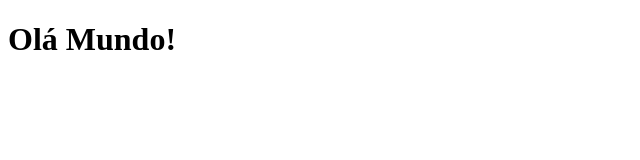
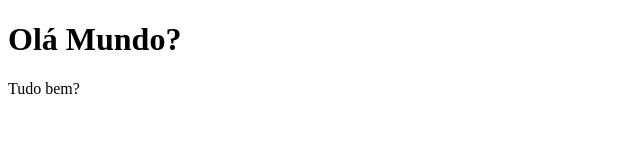
Before and after one commit to EmaFerreira-IAI/segundorepositorio, a plain HTML site: page index.html in a window 1280 px wide. Shown: the whole page, without its empty margins (0-640 px from the left). Drawn offline with Linux system fonts and the light colour scheme.

Commit message:
Update index.html

```diff
--- a/index.html
+++ b/index.html
@@ -8,7 +8,8 @@
 </head>
 
 <body>
-    <h1>Olá Mundo!</h1>
+    <h1>Olá Mundo?</h1>
+    <p>Tudo bem?</p>
 
 </body>
 
```
